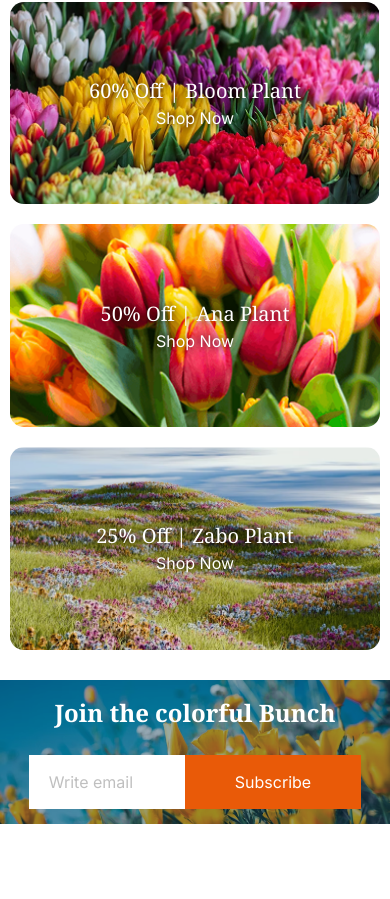
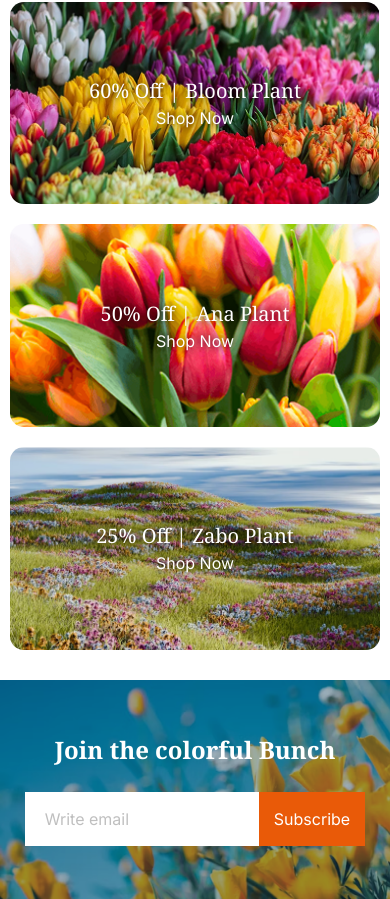
Before and after one commit to BiswanathBD/Faugei-Flowers-Shop, a plain HTML site: page index.html in a window 390 px wide. Shown: the part 3314-4213 px from the top of the page. Before the commit the page ends 4138 px from the top, so only its background shows below. Drawn offline with nearby package versions, Linux system fonts and the light colour scheme.

Commit message:
join section responsive for mobile

```diff
--- a/styles/style.css
+++ b/styles/style.css
@@ -201,4 +201,13 @@
     .deals-card-container a{
         font-size: 1rem;
     }
+    .join-section{
+        aspect-ratio: 16 / 9;
+    }
+    .join-section input{
+        width: 60%;
+    }
+    .join-section button{
+        padding: 15px;
+    }
 }
```
Also changed, not shown: index.html (+0 -2 lines).
